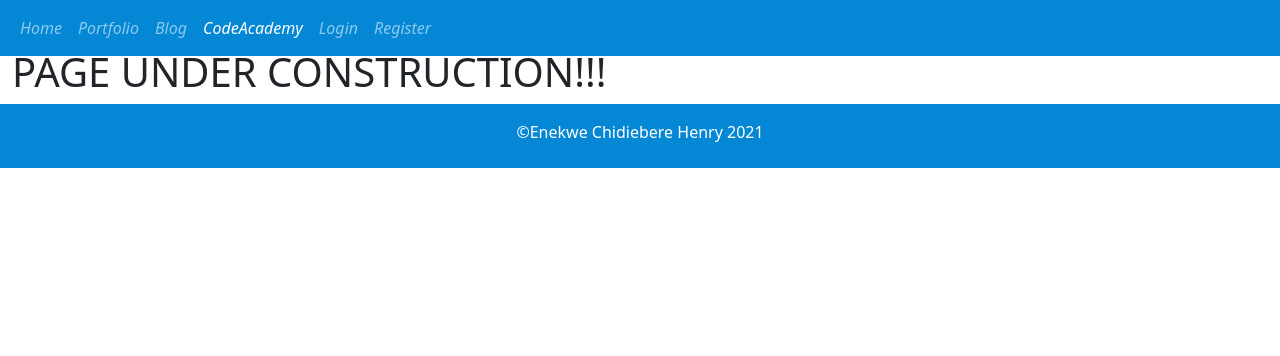
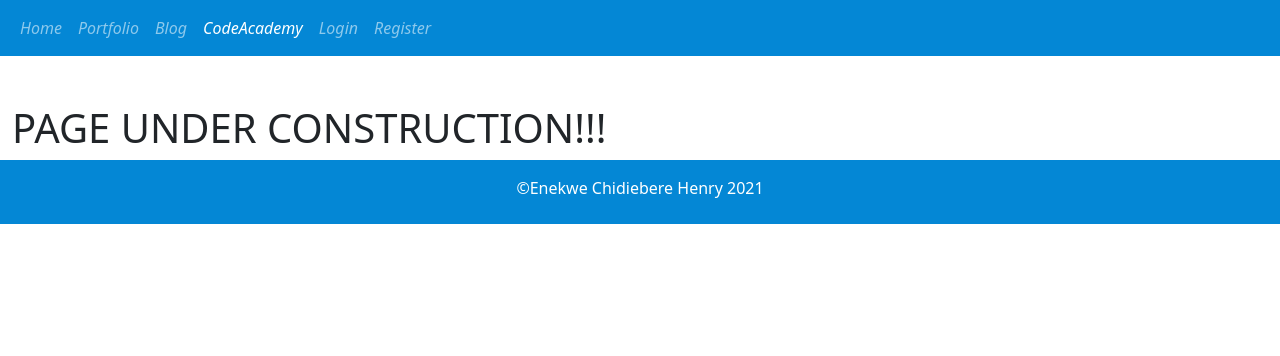
Before and after one commit to chididev/mysite-project, a Django app: page /codeacademy/ in a window 1280 px wide. Shown: the top 356 px of the page. Run offline with Django 3.2, Linux system fonts and the light colour scheme.

Commit message:
removed navbar fixed top

```diff
--- a/templates/main_blog.html
+++ b/templates/main_blog.html
@@ -37,7 +37,7 @@
 
 <body>
     <!-- HANDLES THE NAVBAR -->
-    <nav class="navbar fixed-top navbar-expand-lg navbar-dark" style="background-color: #0487D5;">
+    <nav class="navbar navbar-expand-lg navbar-dark" style="background-color: #0487D5;">
         <div class="container-fluid">
             <!-- THE BUTTON TAG HANDLES THE TOGGLER -->
             <button class="navbar-toggler" type="button" data-bs-toggle="collapse" data-bs-target="#navbarNavAltMarkup"
--- a/templates/main_blogdetail.html
+++ b/templates/main_blogdetail.html
@@ -37,7 +37,7 @@
 
 <body>
     <!-- HANDLES THE NAVBAR -->
-    <nav class="navbar fixed-top navbar-expand-lg navbar-dark" style="background-color: #0487D5;">
+    <nav class="navbar navbar-expand-lg navbar-dark" style="background-color: #0487D5;">
         <div class="container-fluid">
             <!-- THE BUTTON TAG HANDLES THE TOGGLER -->
             <button class="navbar-toggler" type="button" data-bs-toggle="collapse" data-bs-target="#navbarNavAltMarkup"
--- a/templates/main_codeacademy.html
+++ b/templates/main_codeacademy.html
@@ -37,7 +37,7 @@
 
 <body>
     <!-- HANDLES THE NAVBAR -->
-    <nav class="navbar fixed-top navbar-expand-lg navbar-dark" style="background-color: #0487D5;">
+    <nav class="navbar navbar-expand-lg navbar-dark" style="background-color: #0487D5;">
         <div class="container-fluid">
             <!-- THE BUTTON TAG HANDLES THE TOGGLER -->
             <button class="navbar-toggler" type="button" data-bs-toggle="collapse" data-bs-target="#navbarNavAltMarkup"
--- a/templates/main_create.html
+++ b/templates/main_create.html
@@ -37,7 +37,7 @@
 
 <body>
     <!-- HANDLES THE NAVBAR -->
-    <nav class="navbar fixed-top navbar-expand-lg navbar-dark" style="background-color: #0487D5;">
+    <nav class="navbar navbar-expand-lg navbar-dark" style="background-color: #0487D5;">
         <div class="container-fluid">
             <!-- THE BUTTON TAG HANDLES THE TOGGLER -->
             <button class="navbar-toggler" type="button" data-bs-toggle="collapse" data-bs-target="#navbarNavAltMarkup"
--- a/templates/main_portfolio.html
+++ b/templates/main_portfolio.html
@@ -37,7 +37,7 @@
 
 <body>
     <!-- HANDLES THE NAVBAR -->
-    <nav class="navbar fixed-top navbar-expand-lg navbar-dark" style="background-color: #0487D5;">
+    <nav class="navbar navbar-expand-lg navbar-dark" style="background-color: #0487D5;">
         <div class="container-fluid">
             <!-- THE BUTTON TAG HANDLES THE TOGGLER -->
             <button class="navbar-toggler" type="button" data-bs-toggle="collapse" data-bs-target="#navbarNavAltMarkup"
```
